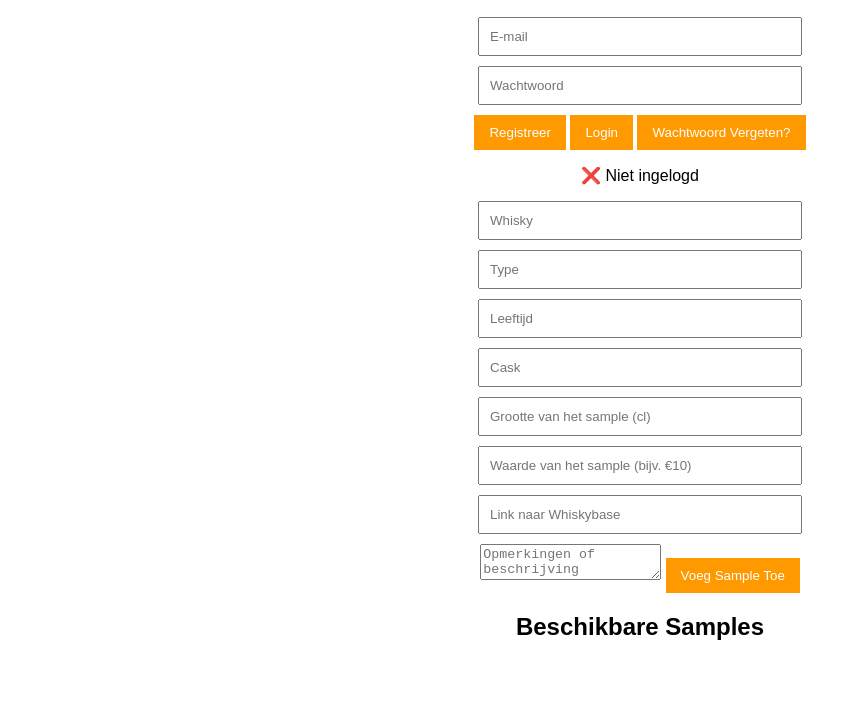
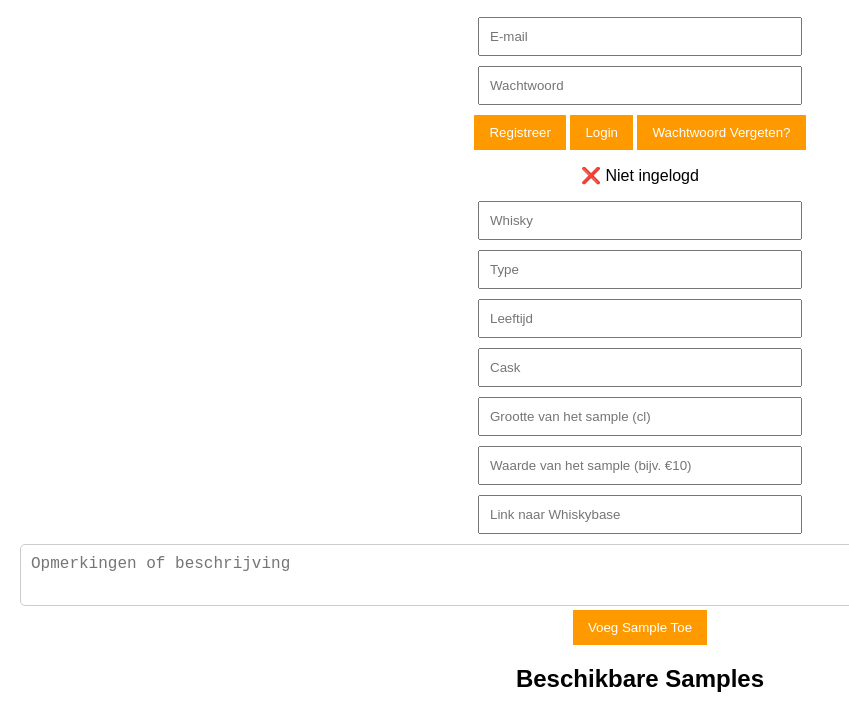
Before and after one commit to Ublala/SampleSwapper, a plain HTML site: page index.html in a window 1280 px wide. Shown: the part 111-824 px from the top of the page, without its empty margins (0-849 px from the left). Before the commit the page ends 800 px from the top, so only its background shows below. Drawn offline with Linux system fonts and the light colour scheme; no server answers.

Commit message:
Update styles.css

```diff
--- a/styles.css
+++ b/styles.css
@@ -32,3 +32,14 @@ button:hover {
     max-width: 400px;
     text-align: left;
 }
+
+textarea {
+    width: 100%;
+    padding: 10px;
+    font-size: 16px;
+    border: 1px solid #ccc;
+    border-radius: 5px;
+    resize: none; /* Voorkomt handmatige resize door de gebruiker */
+    overflow-y: hidden; /* Verbergt de scrollbar als deze niet nodig is */
+    min-height: 40px; /* Minimaal even hoog als een invoerveld */
+}
```
